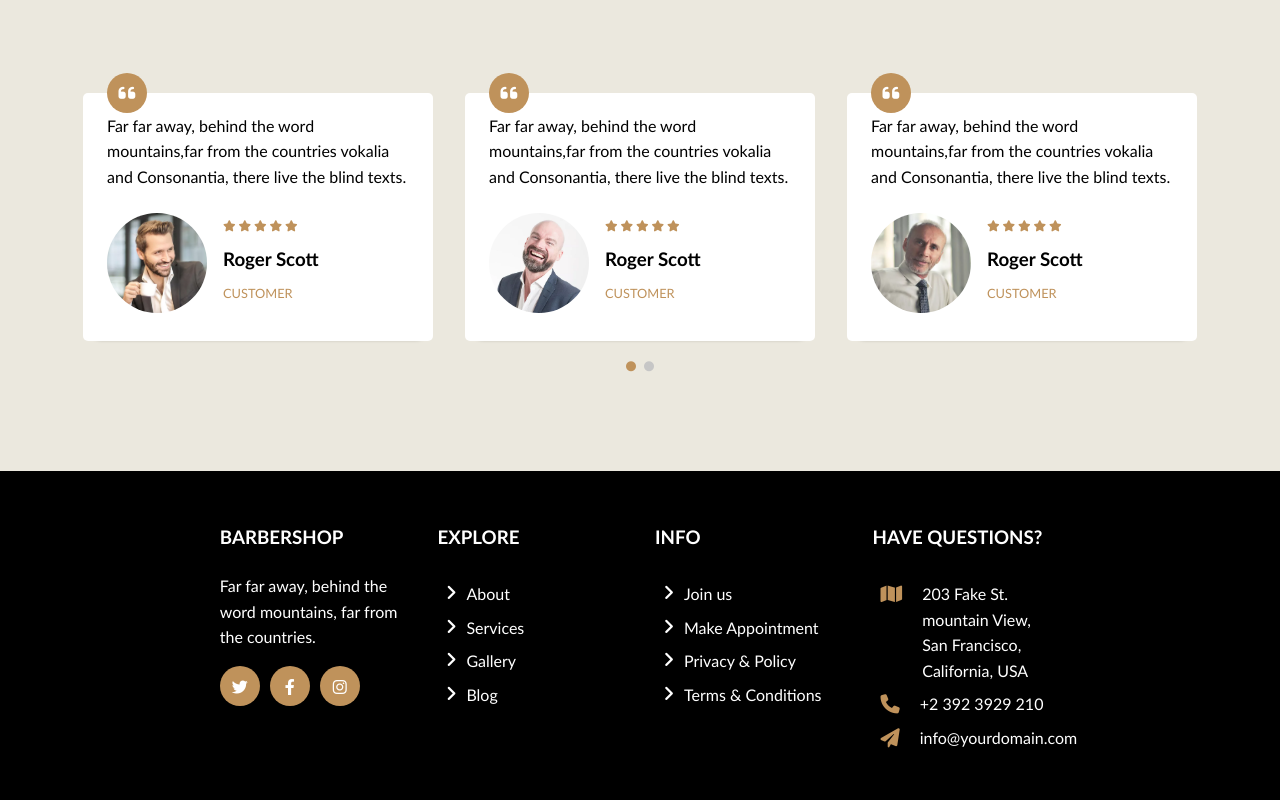
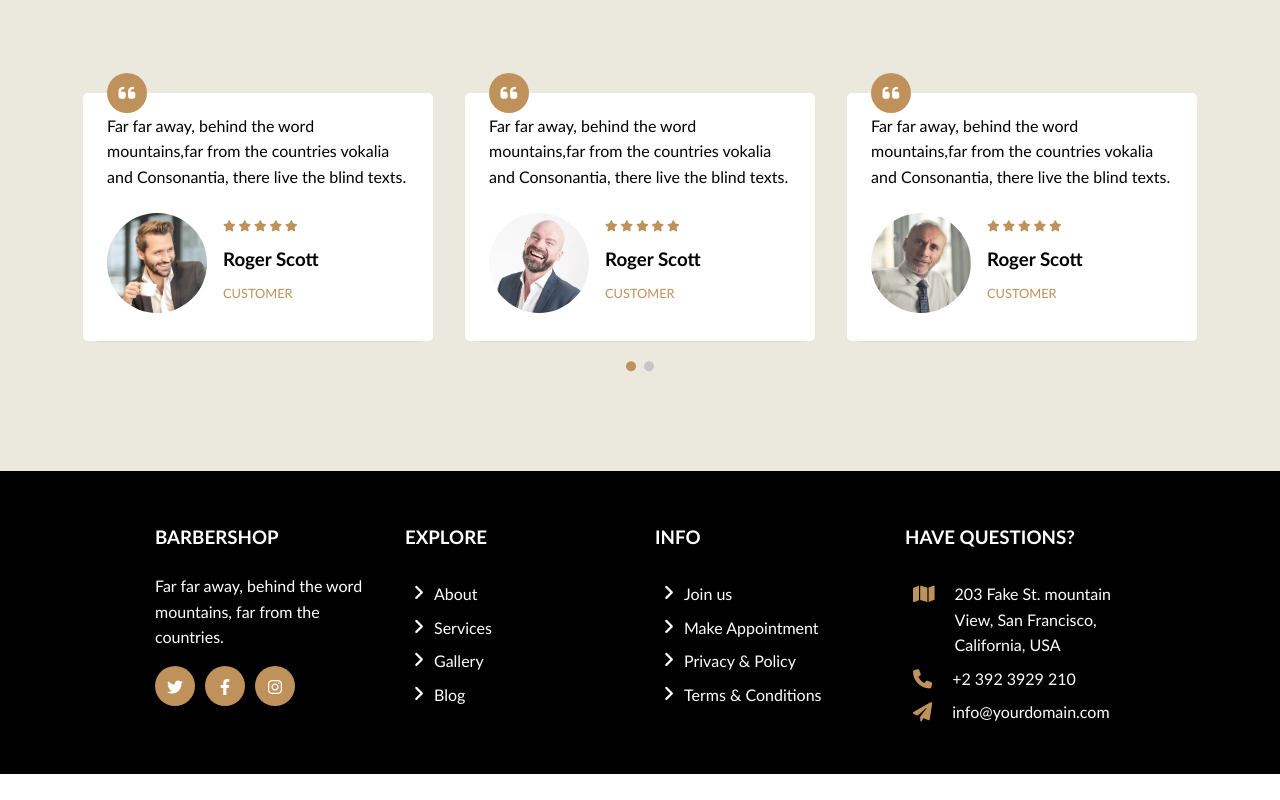
Before and after one commit to Krisejg99/Inlamningsuppgift-1-Barbershop, a plain HTML site: page copy/src/index.html in a window 1280 px wide. Shown: the part 1958-2758 px from the top of the page. After the commit the page ends 2732 px from the top, so only its background shows below. Drawn offline with Linux system fonts and the light colour scheme.

Commit message:
fixed footer padding + .footer-box width from % to px

```diff
--- a/copy/src/footer.css
+++ b/copy/src/footer.css
@@ -4,14 +4,14 @@ footer {
     display: flex;
     flex-direction: row;
     justify-content: center;
-    padding: 2rem 0 2.6rem 0;
+    padding: 2rem 2rem 2.6rem 02rem
 }
 
 .footer-box {
     display: flex;
     flex-direction: column;
     padding: 0px 15px;
-    width: 17%;
+    width: 250px;
 
 }
 
```
